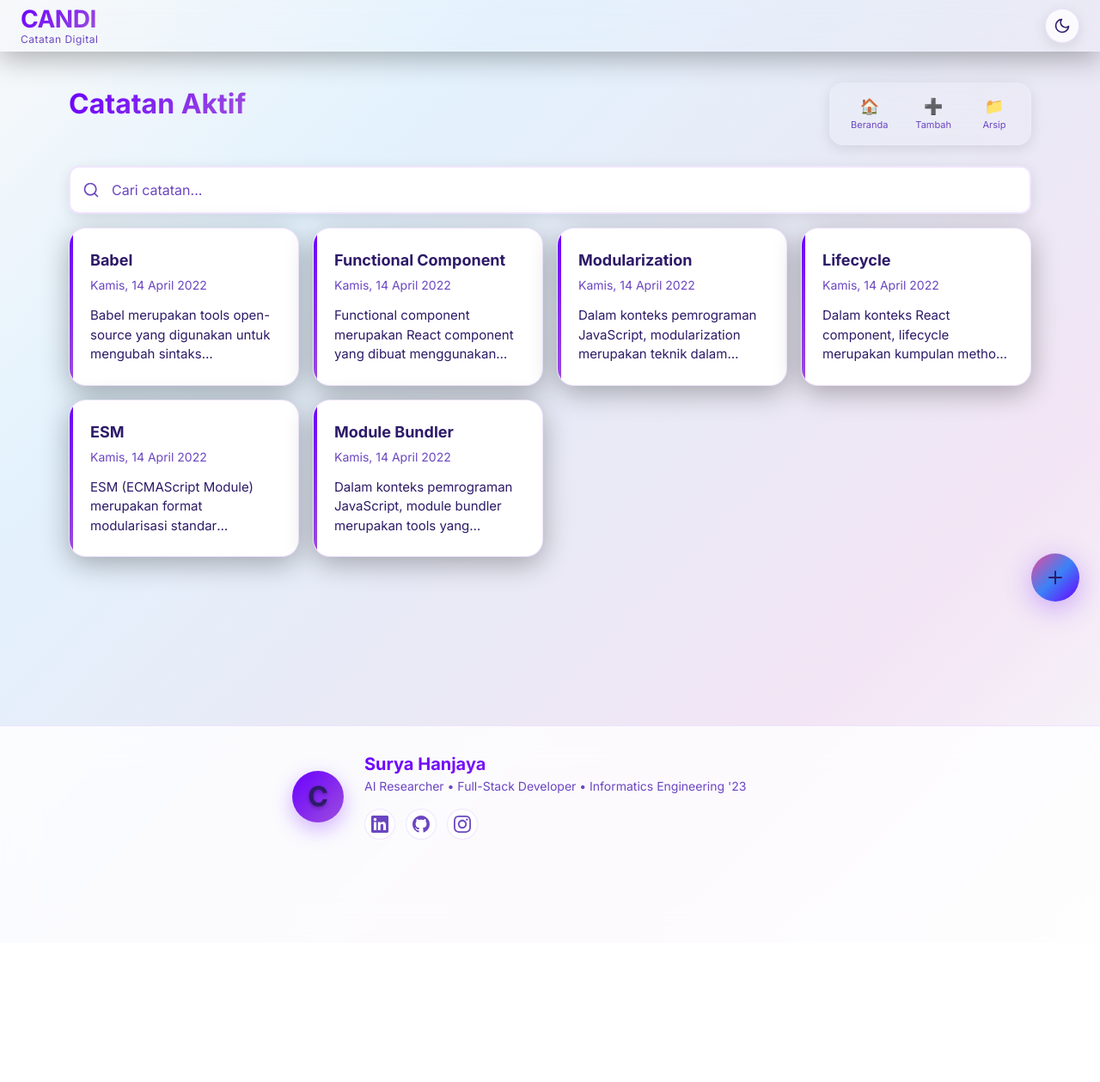
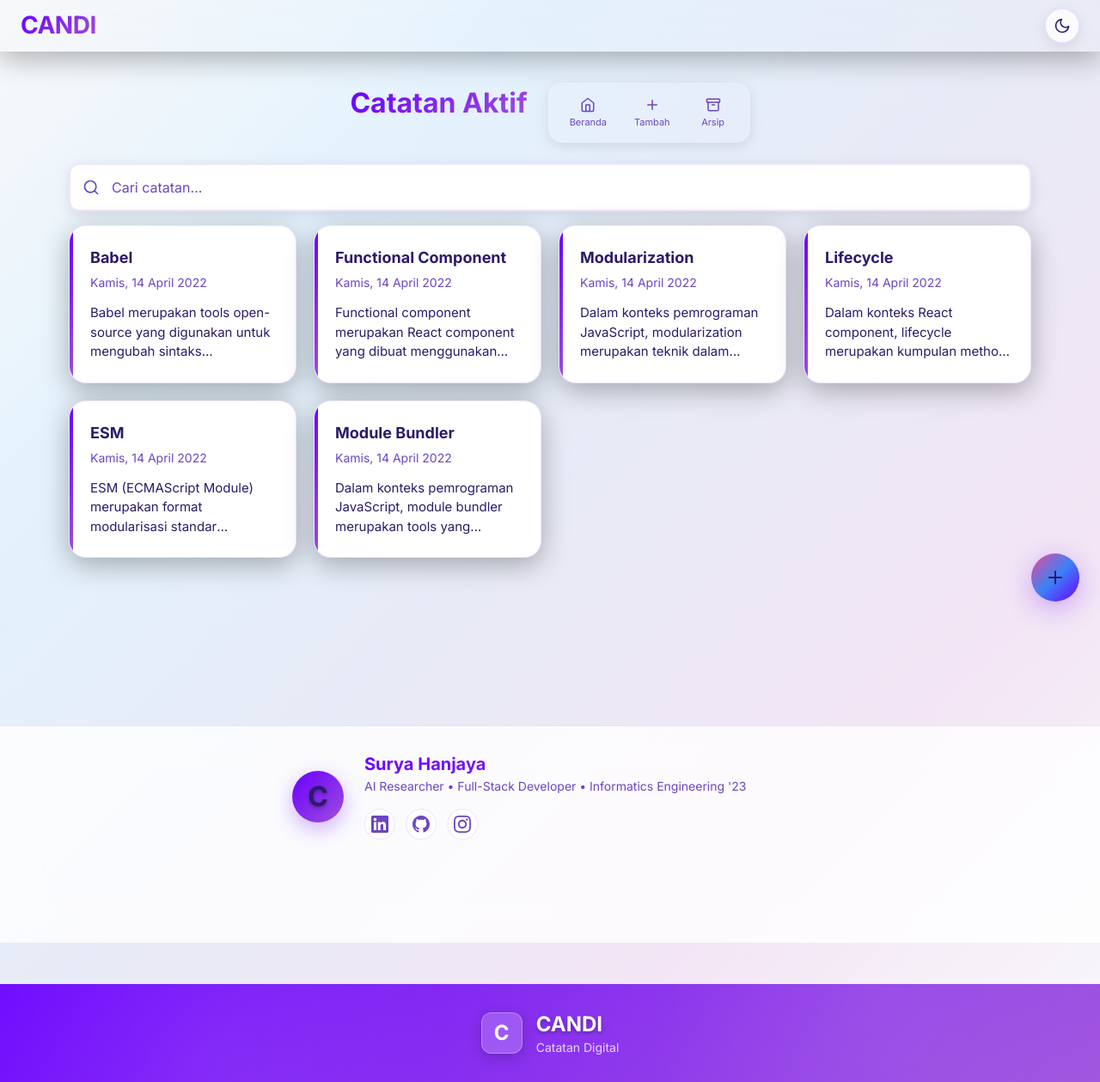
Before and after one commit to suryahanjaya/candi, a React (Vite) app: page / in a window 1280 px wide. Shown: the whole page at 86% size. Before the commit the page ends 1097 px from the top, so only its background shows below. Built offline with nearby package versions, Linux system fonts and the light colour scheme.

Commit message:
upgrading

```diff
--- a/src/App.jsx
+++ b/src/App.jsx
@@ -18,10 +18,7 @@ function App() {
         <Router>
           <div className="app-container">
             <header>
-              <div className="header-brand">
-                <h1>CANDI</h1>
-                <span className="header-subtitle">Catatan Digital</span>
-              </div>
+              <h1>CANDI</h1>
               <ThemeToggle />
             </header>
             <main>
@@ -35,6 +32,17 @@ function App() {
               </Routes>
             </main>
             <DeveloperFooter />
+            <div className="candi-footer">
+              <div className="candi-footer__content">
+                <div className="candi-footer__brand">
+                  <div className="candi-footer__logo">C</div>
+                  <div className="candi-footer__text">
+                    <h3>CANDI</h3>
+                    <p>Catatan Digital</p>
+                  </div>
+                </div>
+              </div>
+            </div>
             <FloatingActionButton />
           </div>
         </Router>
--- a/src/pages/NotesList.jsx
+++ b/src/pages/NotesList.jsx
@@ -39,15 +39,31 @@ const NotesList = () => {
         <h2>Catatan Aktif</h2>
         <div className="inline-nav">
           <Link to="/notes" className="nav-item">
-            <div className="nav-icon">🏠</div>
+            <div className="nav-icon">
+              <svg width="18" height="18" viewBox="0 0 24 24" fill="none" stroke="currentColor" strokeWidth="2" strokeLinecap="round" strokeLinejoin="round">
+                <path d="m3 9 9-7 9 7v11a2 2 0 0 1-2 2H5a2 2 0 0 1-2-2z"/>
+                <polyline points="9,22 9,12 15,12 15,22"/>
+              </svg>
+            </div>
             <span className="nav-label">Beranda</span>
           </Link>
           <Link to="/notes/new" className="nav-item">
-            <div className="nav-icon">➕</div>
+            <div className="nav-icon">
+              <svg width="18" height="18" viewBox="0 0 24 24" fill="none" stroke="currentColor" strokeWidth="2" strokeLinecap="round" strokeLinejoin="round">
+                <line x1="12" y1="5" x2="12" y2="19"/>
+                <line x1="5" y1="12" x2="19" y2="12"/>
+              </svg>
+            </div>
             <span className="nav-label">Tambah</span>
           </Link>
           <Link to="/archives" className="nav-item">
-            <div className="nav-icon">📁</div>
+            <div className="nav-icon">
+              <svg width="18" height="18" viewBox="0 0 24 24" fill="none" stroke="currentColor" strokeWidth="2" strokeLinecap="round" strokeLinejoin="round">
+                <rect width="20" height="5" x="2" y="3" rx="1"/>
+                <path d="M4 8v11a2 2 0 0 0 2 2h12a2 2 0 0 0 2-2V8"/>
+                <line x1="10" y1="12" x2="14" y2="12"/>
+              </svg>
+            </div>
             <span className="nav-label">Arsip</span>
           </Link>
         </div>
--- a/src/styles/style.css
+++ b/src/styles/style.css
@@ -162,11 +162,11 @@ main {
 
 .notes-header {
   display: flex;
-  justify-content: space-between;
+  justify-content: center;
   align-items: center;
   margin-bottom: 24px;
   flex-wrap: wrap;
-  gap: 16px;
+  gap: 24px;
 }
 
 .notes-header h2 {
@@ -209,11 +209,21 @@ main {
   color: var(--on-background);
   background: rgba(255, 255, 255, 0.1);
   transform: translateY(-2px);
+  box-shadow: 0 4px 12px rgba(106, 0, 255, 0.2);
+}
+
+.inline-nav .nav-item:hover .nav-icon {
+  transform: scale(1.1);
+  color: var(--neon-violet);
 }
 
 .inline-nav .nav-icon {
   font-size: 18px;
   margin-bottom: 4px;
+  transition: all 0.3s cubic-bezier(0.4, 0, 0.2, 1);
+  display: flex;
+  align-items: center;
+  justify-content: center;
 }
 
 .inline-nav .nav-label {
@@ -224,8 +234,9 @@ main {
 .notes-list {
   margin-top: 0;
   display: grid;
-  grid-template-columns: 1fr;
-  gap: 16px;
+  grid-template-columns: repeat(auto-fit, minmax(300px, 1fr));
+  gap: 20px;
+  align-items: start;
 }
 
 /* Removed duplicate .notes-list - using consolidated version above */
@@ -306,6 +317,9 @@ main {
   transition: all 0.3s cubic-bezier(0.4, 0, 0.2, 1);
   animation: slideInUp 0.6s ease-out;
   overflow: hidden;
+  min-height: auto;
+  height: auto;
+  width: 100%;
 }
 
 .notes-item::before {
@@ -900,6 +914,75 @@ main {
   box-shadow: 0 8px 24px rgba(107, 114, 128, 0.2);
 }
 
+/* CANDI Footer */
+.candi-footer {
+  background: var(--gradient-primary);
+  padding: 32px 0;
+  margin-top: 48px;
+  position: relative;
+  overflow: hidden;
+}
+
+.candi-footer::before {
+  content: '';
+  position: absolute;
+  top: 0;
+  left: 0;
+  right: 0;
+  bottom: 0;
+  background:
+    radial-gradient(circle at 20% 80%, rgba(255, 255, 255, 0.1) 0%, transparent 50%),
+    radial-gradient(circle at 80% 20%, rgba(255, 255, 255, 0.1) 0%, transparent 50%);
+  pointer-events: none;
+}
+
+.candi-footer__content {
+  max-width: 1200px;
+  margin: 0 auto;
+  padding: 0 24px;
+  position: relative;
+  z-index: 1;
+}
+
+.candi-footer__brand {
+  display: flex;
+  align-items: center;
+  justify-content: center;
+  gap: 16px;
+}
+
+.candi-footer__logo {
+  width: 48px;
+  height: 48px;
+  background: rgba(255, 255, 255, 0.2);
+  border-radius: 12px;
+  display: flex;
+  align-items: center;
+  justify-content: center;
+  font-size: 24px;
+  font-weight: 700;
+  color: #FFFFFF;
+  backdrop-filter: blur(10px);
+  -webkit-backdrop-filter: blur(10px);
+  border: 1px solid rgba(255, 255, 255, 0.3);
+  box-shadow: 0 4px 16px rgba(0, 0, 0, 0.2);
+}
+
+.candi-footer__text h3 {
+  color: #FFFFFF;
+  font-size: 24px;
+  font-weight: 700;
+  margin: 0;
+  text-shadow: 0 2px 4px rgba(0, 0, 0, 0.3);
+}
+
+.candi-footer__text p {
+  color: rgba(255, 255, 255, 0.8);
+  font-size: 14px;
+  margin: 4px 0 0 0;
+  font-weight: 500;
+}
+
 /* Clean codebase - no unused styles */
 
 /* Removed duplicate fadeInUp - using slideInUp instead */
```
